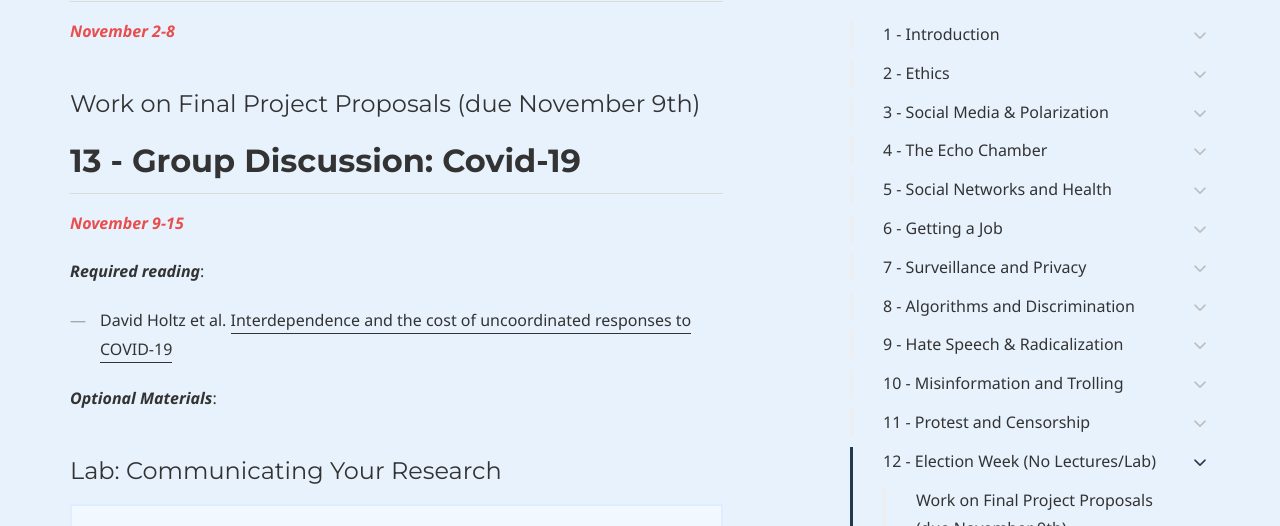
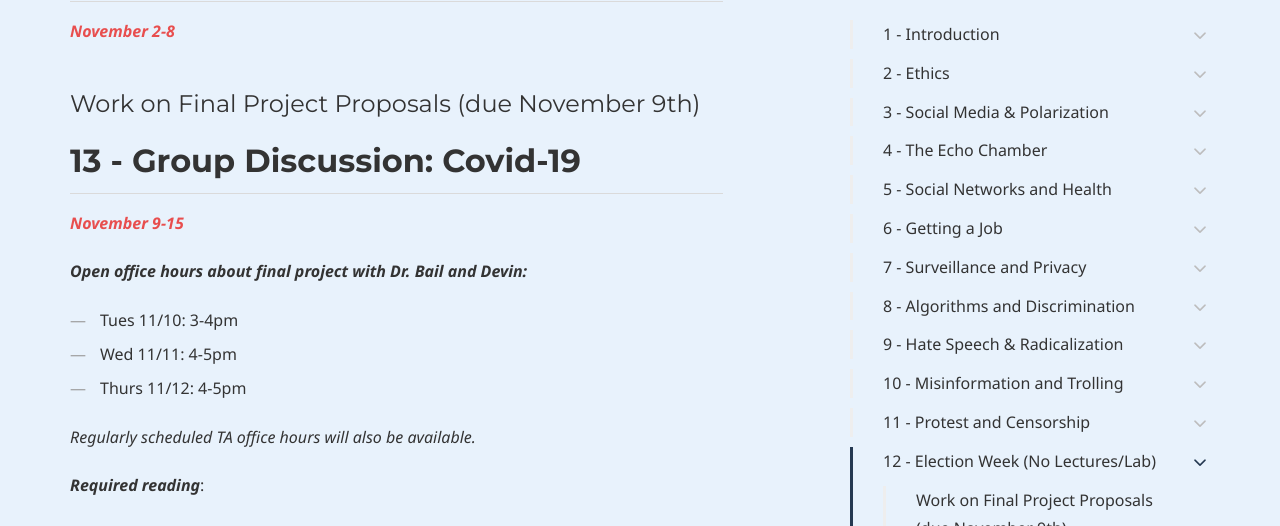
Before and after one commit to dssoc/dssoc.github.io, a Jekyll site: the page built from schedule.md, in a window 1280 px wide and 1400 px high, scrolled down 18489 px. Shown: the top 526 px of the window. Built offline with Jekyll 4.4.1, drawn with Linux system fonts in a browser that asks for light colours; some web fonts are replaced; some of the changed text lies outside the part shown; grey boxes are pictures that could not be loaded.

Commit message:
Added final project/presentation/office hours.

```diff
--- a/schedule.md
+++ b/schedule.md
@@ -610,6 +610,9 @@ allowfullscreen></iframe>
 ## 12 - Election Week (No Lectures/Lab)
 <b><i><font color="#E84E4E">November 2-8</font></i></b>
 
+
+
+
 #### Work on Final Project Proposals (due November 9th)
 
 
@@ -619,6 +622,16 @@ allowfullscreen></iframe>
 
 ## 13 - Group Discussion: Covid-19
 <b><i><font color="#E84E4E">November 9-15</font></i></b>
+
+
+***Open office hours about final project with Dr. Bail and Devin:***
+- Tues  11/10: 3-4pm
+- Wed   11/11: 4-5pm
+- Thurs 11/12: 4-5pm
+
+*Regularly scheduled TA office hours will also be available.*
+
+
 
 ***Required reading***:
 - David Holtz et al. [Interdependence and the cost of uncoordinated responses to COVID-19](https://www.pnas.org/content/early/2020/07/29/2009522117)
@@ -645,3 +658,10 @@ No graded assignment this week-- apply communication or collaboration skills to
 ## 14 - Final Presentations
 
 <b><i><font color="#E84E4E">November 16-20</font></i></b>
+
+***Final presentation times:***
+- Monday, November 16 @ 6-8pm
+- Wednesday, November 18 @ 3-5pm
+
+
+***Final paper DUE 11/21 at 5pm EST***
```
